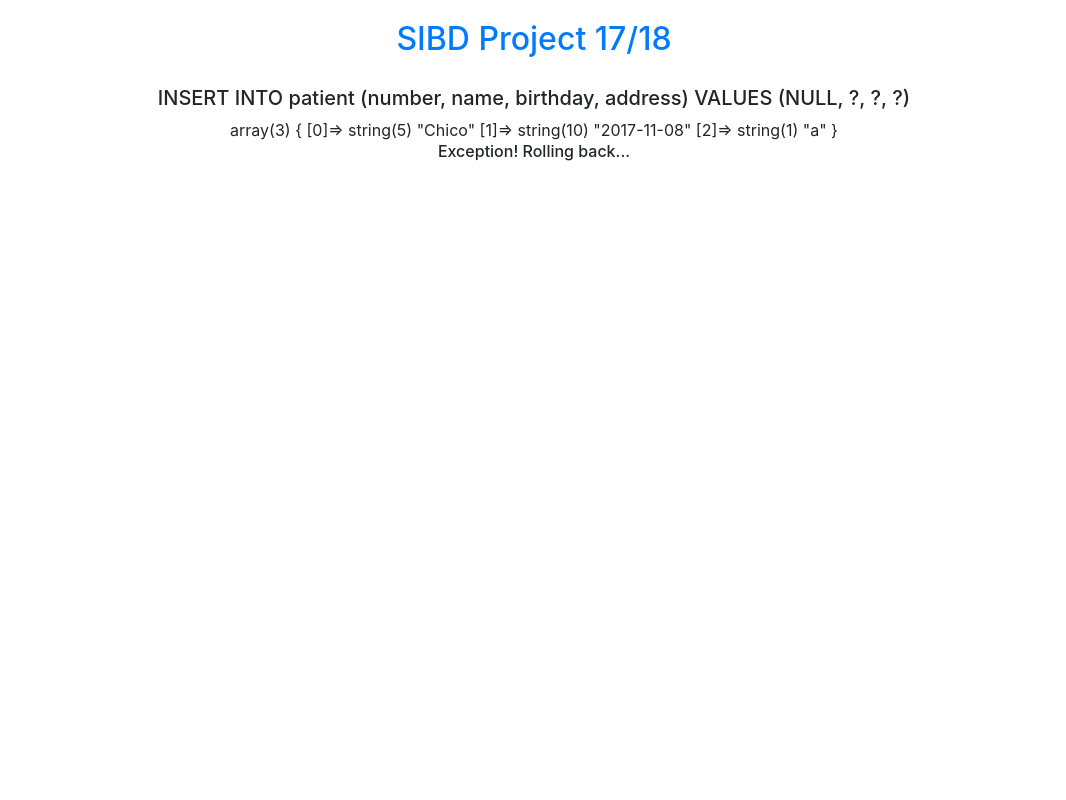
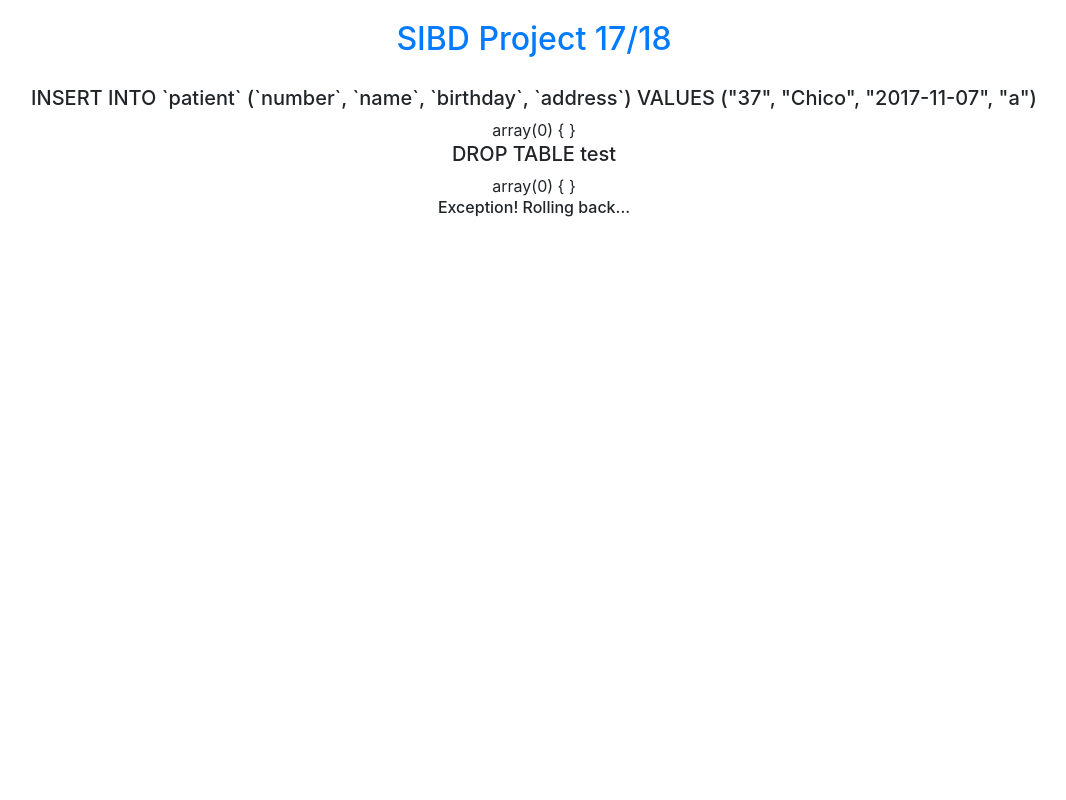
Before and after one commit to jsbruglie/sibd, a PHP site: page /test.php in a window 1280 px wide. Shown: the whole page, without its empty margins (106-1172 px from the left). Run offline with PHP 8.4, Linux system fonts and the light colour scheme; some libraries are stand-ins or nearby versions.

Commit message:
try fix transaction

```diff
--- a/delivery3/html/test.php
+++ b/delivery3/html/test.php
@@ -4,9 +4,11 @@
 
 	require("../templates/header.php");
 
-	$test_query_1 = ["DROP TABLE test1"];
-    $test_query_2 = ["INSERT INTO patient (number, name, birthday, address) VALUES
-           (NULL, ?, ?, ?)", ["Chico", "2017-11-08", "a"]];
+	//$test_query_1 = ['INSERT INTO `patient` (`number`, `name`, `birthday`, `address`) VALUES ("1", "Chico", "2017-11-07", "a")'];
+    $test_query_1 = ["DROP TABLE test"];
+    $test_query_2 = ['INSERT INTO `patient` (`number`, `name`, `birthday`, `address`) VALUES ("37", "Chico", "2017-11-07", "a")'];
+
+
     $test = transact([$test_query_2, $test_query_1]);
     echo $test;
 
--- a/delivery3/includes/functions.php
+++ b/delivery3/includes/functions.php
@@ -119,18 +119,21 @@
                 $parameters = (count($request) == 1)? [] : $request[1];
                 echo "<h5>" . $sql . "</h5>";
                 var_dump($parameters);
-                query($sql, $parameters);
+                $statement = $handle->prepare($sql);
+                $results = $statement->execute($parameters);
+                //$handle->exec($sql);
             }
-            $handle->commit();
-            echo "<h6>Success! Commiting...</h6>";
-            return true;
         }
-        catch (Exception $e)
+        catch (PDOException $e)
         {
+            echo "<h6>Exception! Rolling back...</h6>";
             $handle->rollBack();
-            echo "<h6>Exception! Rolling back...</h6>";
             return false;
         }
+
+        $handle->commit();
+        echo "<h6>Success! Commiting...</h6>";
+        return true;
     }
 
     function createTable($table, $column_names)
```
